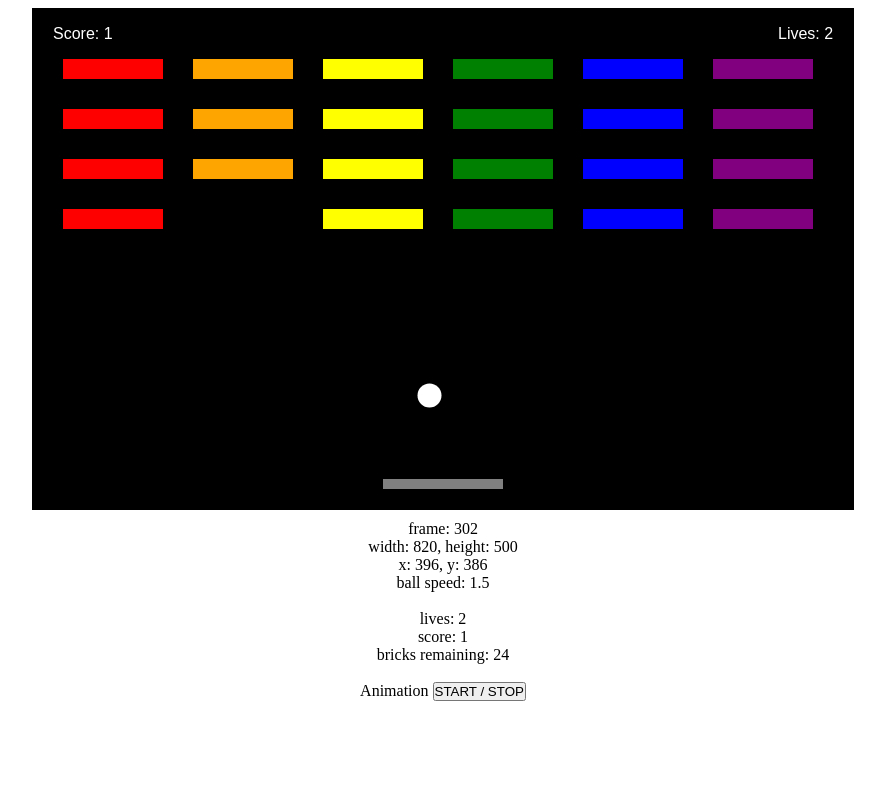
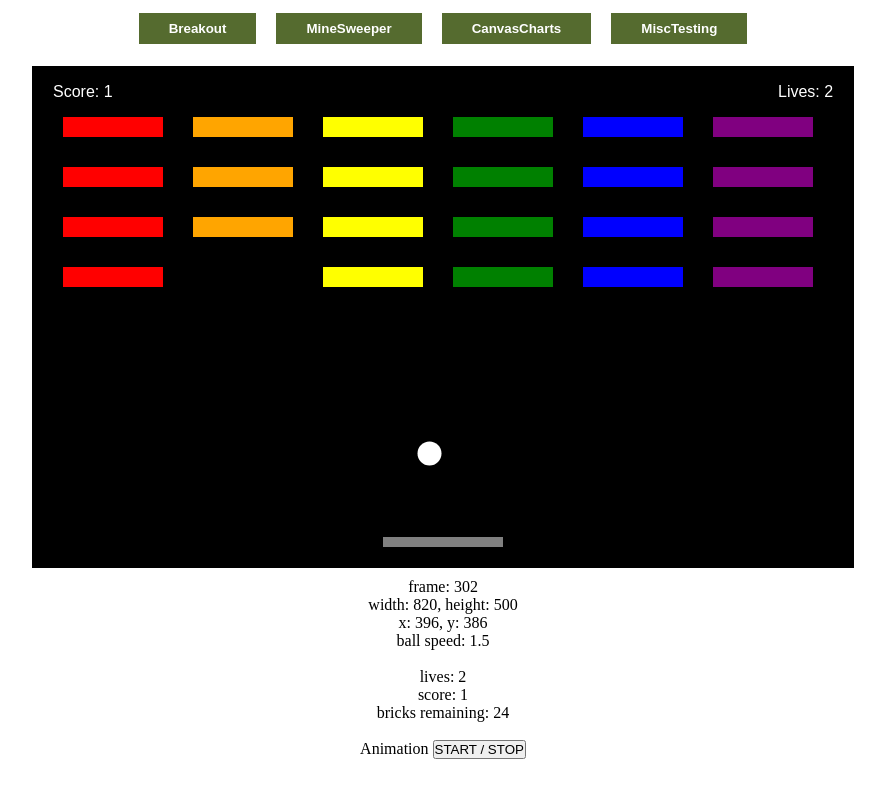
Before and after one commit to apoyhonen/base, a Vue app: page / in a window 1280 px wide. Shown: the whole page, without its empty margins (197-1082 px from the left). Built offline with nearby package versions, Linux system fonts and the light colour scheme.

Commit message:
add unified styling & banner buttons for switching between apps

```diff
--- a/src/App.vue
+++ b/src/App.vue
@@ -1,18 +1,55 @@
 <template>
-  <App />
+  <div class="buttonBanner">
+    <button class="appButton" @click="shownApp = 'breakout'">Breakout</button>
+    <button class="appButton" @click="shownApp = 'minesweeper'">MineSweeper</button>
+    <button class="appButton" @click="shownApp = 'canvascharts'">CanvasCharts</button>
+    <button class="appButton" @click="shownApp = 'misctesting'">MiscTesting</button>
+  </div>
+  <br>
+  <Breakout v-if="shownApp === 'breakout'"></Breakout>
+  <MineSweeper v-if="shownApp === 'minesweeper'"></MineSweeper>
+  <CanvasCharts v-if="shownApp === 'canvascharts'"></CanvasCharts>
+  <MiscTesting v-if="shownApp === 'misctesting'"></MiscTesting>
 </template>
 
 <script setup>
-import App from "@/apps/BreakoutTutorial.vue";
+import Breakout from "@/apps/BreakoutTutorial.vue";
+import MineSweeper from "@/apps/MineSweeper.vue";
+import CanvasCharts from "@/apps/CanvasCharts.vue";
+//import CanvasChartsOriginal from "@/apps/CanvasChartsOriginal.vue";
+import MiscTesting from "@/apps/MiscTesting.vue";
+
+import { ref } from "vue";
+
+const shownApp = ref("breakout");
 
 /*
-import App from "@/apps/BreakoutTutorial.vue";
-import App from "@/apps/MineSweeper.vue";
-import App from "@/apps/CanvasCharts.vue";
+import Breakout from "@/apps/BreakoutTutorial.vue";
+import MineSweeper from "@/apps/MineSweeper.vue";
+import CanvasCharts from "@/apps/CanvasCharts.vue";
 import App from "@/apps/CanvasChartsOriginal.vue";
-import App from "@/apps/MiscTesting.vue";
+import MiscTesting from "@/apps/MiscTesting.vue";
 */
 </script>
 
 <style>
+#app {
+
+}
+body {
+  text-align: center;
+}
+.buttonBanner {
+  width: 100%;
+  height: 40px;
+  background-color: white;
+}
+.appButton {
+  margin: 5px 10px;
+  padding: 8px 30px;
+  background-color: darkolivegreen;
+  color: white;
+  font-weight: bold;
+  border: none;
+}
 </style>
--- a/src/apps/CanvasCharts.vue
+++ b/src/apps/CanvasCharts.vue
@@ -104,7 +104,7 @@ var getRandomColor = () => {
 
 </script>
 
-<style>
+<style scoped>
 html,
 body {
   margin: 0;
--- a/src/apps/CanvasChartsOriginal.vue
+++ b/src/apps/CanvasChartsOriginal.vue
@@ -59,7 +59,7 @@ export default {
 };
 </script>
 
-<style>
+<style scoped>
 html,
 body {
   margin: 0;
--- a/src/apps/MineSweeper.vue
+++ b/src/apps/MineSweeper.vue
@@ -242,7 +242,7 @@ resetValuesAndGame();
 
 </script>
 
-<style>
+<style scoped>
 body {
   font-family: Avenir, Helvetica, Arial, sans-serif;
   text-align: center;
--- a/src/apps/MiscTesting.vue
+++ b/src/apps/MiscTesting.vue
@@ -16,7 +16,7 @@ export default {
 }
 </script>
 
-<style>
+<style scoped>
 #App {
   font-family: Avenir, Helvetica, Arial, sans-serif;
   -webkit-font-smoothing: antialiased;
```
